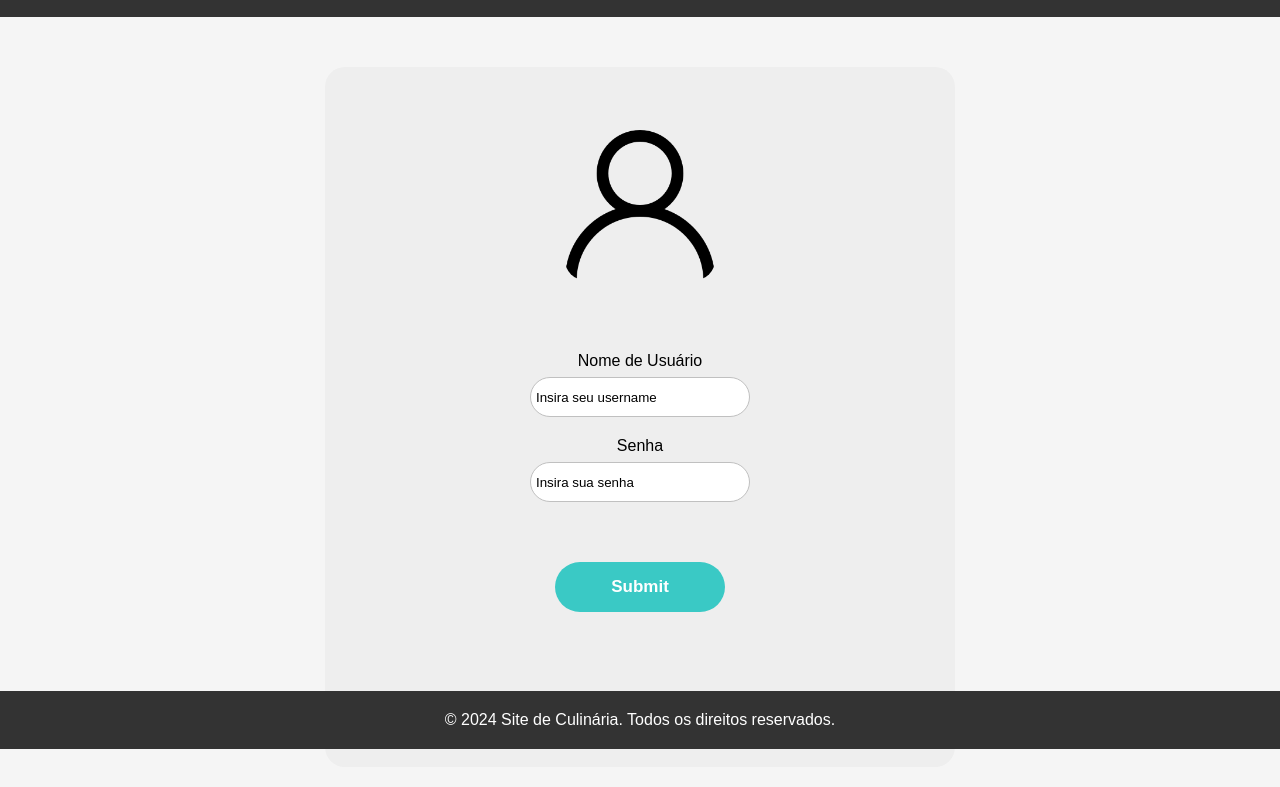
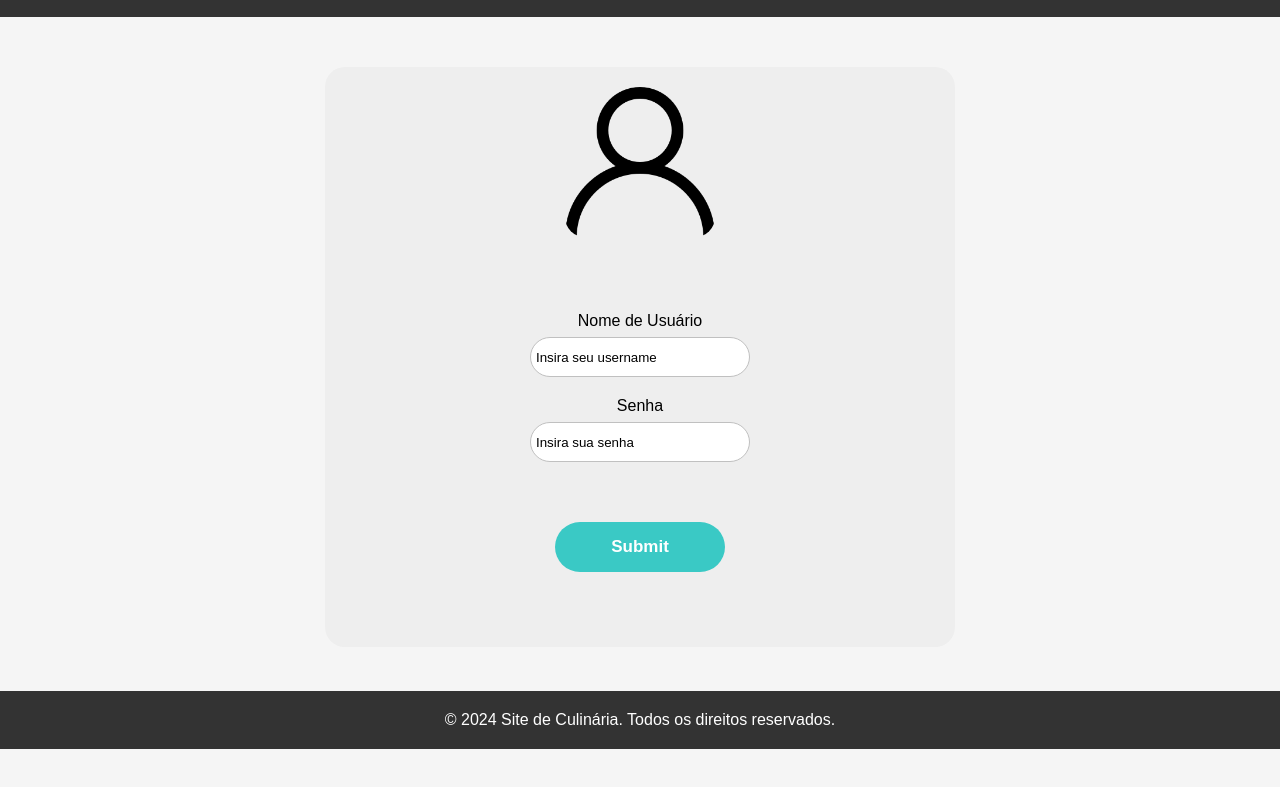
Before and after one commit to Ezequielzz/Hackaton-BD, a website: page View/login.html in a window 1280 px wide. Shown: the part 51-838 px from the top of the page. After the commit the page ends 800 px from the top, so only its background shows below. Drawn offline with Linux system fonts and the light colour scheme.

Commit message:
Arrumando Login

```diff
--- a/View/CSS/Login.css
+++ b/View/CSS/Login.css
@@ -20,6 +20,7 @@ body {
   }
 
   .login .imglogin {
+    padding: 20px;
     display: flex;
     align-items: center;
   }
@@ -88,9 +89,8 @@ body {
     .login {
       display: flex;
       flex-direction: column;
-      height: 700px;
+      height: 580px;
       width: 630px;
-      margin-bottom: 30px;
     }
 
     .login .imglogin img {
```
